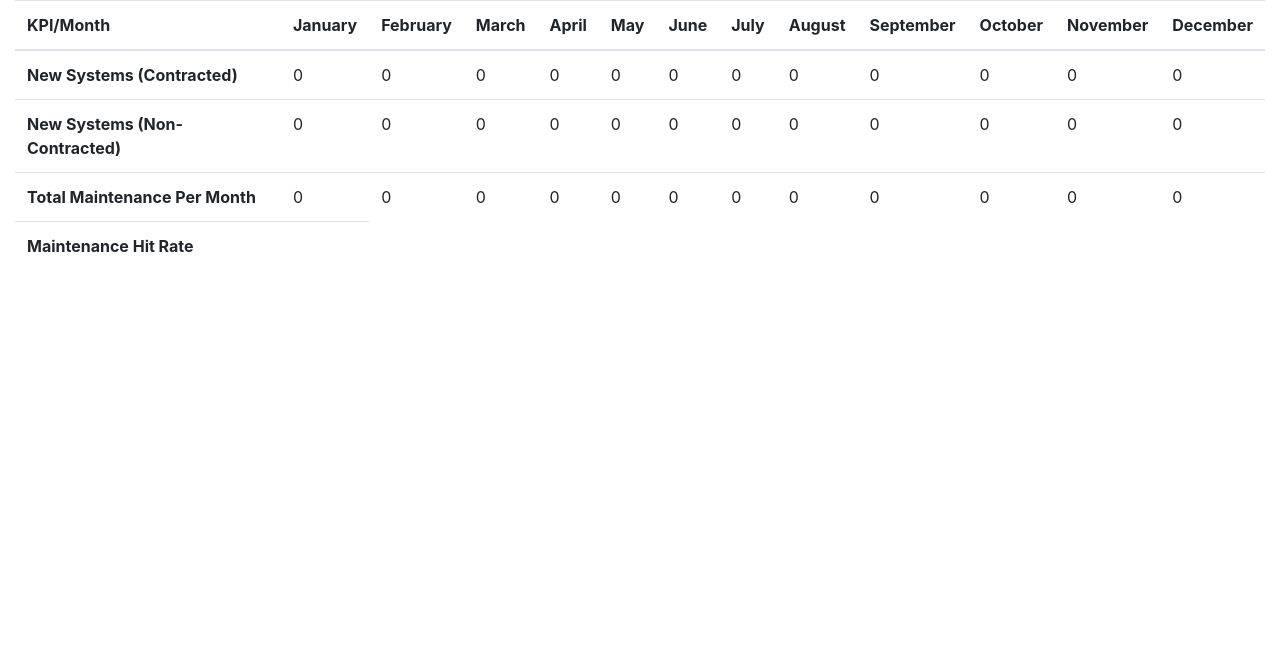
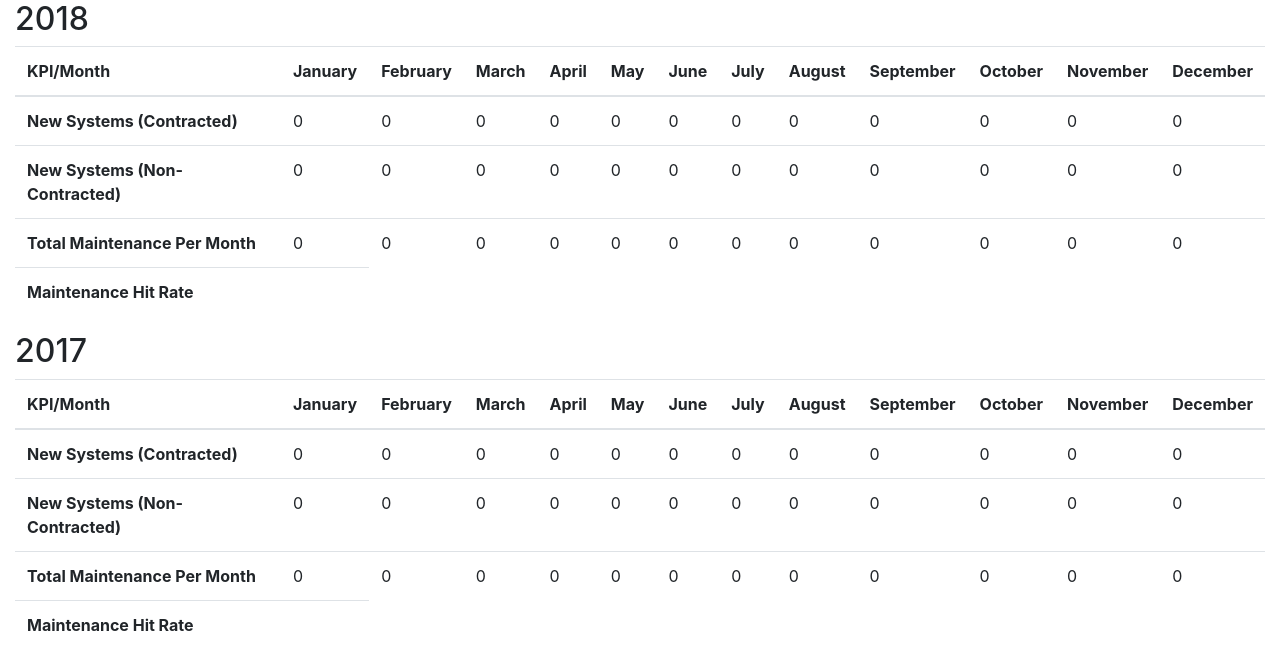
Before and after one commit to joshlsullivan/goldstar-asset-tracking, a Django app: page /systems/report/ in a window 1280 px wide. Shown: the top 670 px of the page. Run offline with Django 3.2, Linux system fonts and the light colour scheme; data that the repository does not hold is empty; some libraries are stand-ins or nearby versions.

Commit message:
updated table

```diff
--- a/system/templates/system/kpi_report.html
+++ b/system/templates/system/kpi_report.html
@@ -3,6 +3,7 @@
 <div class="container-fluid">
   <div class="row">
     <div class="col-md-12">
+      <h2>{{ current_year }}</h2>
       <table class="table">
         <thead>
           <tr>
@@ -75,5 +76,80 @@
       </table>
     </div>
   </div>
+  <div class="row">
+    <div class="col-md-12">
+      <h2>{{ previous_year }}</h2>
+      <table class="table">
+        <thead>
+          <tr>
+            <th scope="col">KPI/Month</th>
+            <th scope="col">January</th>
+            <th scope="col">February</th>
+            <th scope="col">March</th>
+            <th scope="col">April</th>
+            <th scope="col">May</th>
+            <th scope="col">June</th>
+            <th scope="col">July</th>
+            <th scope="col">August</th>
+            <th scope="col">September</th>
+            <th scope="col">October</th>
+            <th scope="col">November</th>
+            <th scope="col">December</th>
+          </tr>
+        </thead>
+        <tbody>
+          <tr>
+            <th scope="row">New Systems (Contracted)</th>
+            <td>{{ jan_pre_con }}</td>
+            <td>{{ feb_pre_con }}</td>
+            <td>{{ mar_pre_con }}</td>
+            <td>{{ apr_pre_con }}</td>
+            <td>{{ may_pre_con }}</td>
+            <td>{{ jun_pre_con }}</td>
+            <td>{{ jul_pre_con }}</td>
+            <td>{{ aug_pre_con }}</td>
+            <td>{{ sep_pre_con }}</td>
+            <td>{{ oct_pre_con }}</td>
+            <td>{{ nov_pre_con }}</td>
+            <td>{{ dec_pre_con }}</td>
+          </tr>
+          <tr>
+            <th scope="row">New Systems (Non-Contracted)</th>
+            <td>{{ jan_pre_non_con }}</td>
+            <td>{{ feb_pre_non_con }}</td>
+            <td>{{ mar_pre_non_con }}</td>
+            <td>{{ apr_pre_non_con }}</td>
+            <td>{{ may_pre_non_con }}</td>
+            <td>{{ jun_pre_non_con }}</td>
+            <td>{{ jul_pre_non_con }}</td>
+            <td>{{ aug_pre_non_con }}</td>
+            <td>{{ sep_pre_non_con }}</td>
+            <td>{{ oct_pre_non_con }}</td>
+            <td>{{ nov_pre_non_con }}</td>
+            <td>{{ dec_pre_non_con }}</td>
+          </tr>
+          <tr>
+            <th scope="row">Total Maintenance Per Month</th>
+            <td>{{ jan_pre_man }}</td>
+            <td>{{ feb_pre_man }}</td>
+            <td>{{ mar_pre_man }}</td>
+            <td>{{ apr_pre_man }}</td>
+            <td>{{ may_pre_man }}</td>
+            <td>{{ jun_pre_man }}</td>
+            <td>{{ jul_pre_man }}</td>
+            <td>{{ aug_pre_man }}</td>
+            <td>{{ sep_pre_man }}</td>
+            <td>{{ oct_pre_man }}</td>
+            <td>{{ nov_pre_man }}</td>
+            <td>{{ dec_pre_man }}</td>
+          </tr>
+          <tr>
+            <th scope="row">Maintenance Hit Rate</th>
+            <td></td>
+          </tr>
+        </tbody>
+      </table>
+    </div>
+  </div>
 </div>
 {% endblock %}
--- a/system/views.py
+++ b/system/views.py
@@ -75,10 +75,49 @@ class SystemsKPIReport(View):
         oct_cur_man = Job.objects.filter(job_date__year=current_year).filter(job_date__month='10').filter(job_category='Maintenance').count()
         nov_cur_man = Job.objects.filter(job_date__year=current_year).filter(job_date__month='11').filter(job_category='Maintenance').count()
         dec_cur_man = Job.objects.filter(job_date__year=current_year).filter(job_date__month='12').filter(job_category='Maintenance').count()
+        # Previous year
+        jan_pre_con = System.objects.filter(contract_date__year=previous_year).filter(contract_date__month='01').filter(contracted='Y').count()
+        feb_pre_con = System.objects.filter(contract_date__year=previous_year).filter(contract_date__month='02').filter(contracted='Y').count()
+        mar_pre_con = System.objects.filter(contract_date__year=previous_year).filter(contract_date__month='03').filter(contracted='Y').count()
+        apr_pre_con = System.objects.filter(contract_date__year=previous_year).filter(contract_date__month='04').filter(contracted='Y').count()
+        may_pre_con = System.objects.filter(contract_date__year=previous_year).filter(contract_date__month='05').filter(contracted='Y').count()
+        jun_pre_con = System.objects.filter(contract_date__year=previous_year).filter(contract_date__month='06').filter(contracted='Y').count()
+        jul_pre_con = System.objects.filter(contract_date__year=previous_year).filter(contract_date__month='07').filter(contracted='Y').count()
+        aug_pre_con = System.objects.filter(contract_date__year=previous_year).filter(contract_date__month='08').filter(contracted='Y').count()
+        sep_pre_con = System.objects.filter(contract_date__year=previous_year).filter(contract_date__month='09').filter(contracted='Y').count()
+        oct_pre_con = System.objects.filter(contract_date__year=previous_year).filter(contract_date__month='10').filter(contracted='Y').count()
+        nov_pre_con = System.objects.filter(contract_date__year=previous_year).filter(contract_date__month='11').filter(contracted='Y').count()
+        dec_pre_con = System.objects.filter(contract_date__year=previous_year).filter(contract_date__month='12').filter(contracted='Y').count()
+        jan_pre_non_con = System.objects.filter(contract_date__year=previous_year).filter(contract_date__month='01').filter(contracted='N').count()
+        feb_pre_non_con = System.objects.filter(contract_date__year=previous_year).filter(contract_date__month='02').filter(contracted='N').count()
+        mar_pre_non_con = System.objects.filter(contract_date__year=previous_year).filter(contract_date__month='03').filter(contracted='N').count()
+        apr_pre_non_con = System.objects.filter(contract_date__year=previous_year).filter(contract_date__month='04').filter(contracted='N').count()
+        may_pre_non_con = System.objects.filter(contract_date__year=previous_year).filter(contract_date__month='05').filter(contracted='N').count()
+        jun_pre_non_con = System.objects.filter(contract_date__year=previous_year).filter(contract_date__month='06').filter(contracted='N').count()
+        jul_pre_non_con = System.objects.filter(contract_date__year=previous_year).filter(contract_date__month='07').filter(contracted='N').count()
+        aug_pre_non_con = System.objects.filter(contract_date__year=previous_year).filter(contract_date__month='08').filter(contracted='N').count()
+        sep_pre_non_con = System.objects.filter(contract_date__year=previous_year).filter(contract_date__month='09').filter(contracted='N').count()
+        oct_pre_non_con = System.objects.filter(contract_date__year=previous_year).filter(contract_date__month='10').filter(contracted='N').count()
+        nov_pre_non_con = System.objects.filter(contract_date__year=previous_year).filter(contract_date__month='11').filter(contracted='N').count()
+        dec_pre_non_con = System.objects.filter(contract_date__year=previous_year).filter(contract_date__month='12').filter(contracted='N').count()
+        jan_pre_man = Job.objects.filter(job_date__year=previous_year).filter(job_date__month='01').filter(job_category='Maintenance').count()
+        feb_pre_man = Job.objects.filter(job_date__year=previous_year).filter(job_date__month='02').filter(job_category='Maintenance').count()
+        mar_pre_man = Job.objects.filter(job_date__year=previous_year).filter(job_date__month='03').filter(job_category='Maintenance').count()
+        apr_pre_man = Job.objects.filter(job_date__year=previous_year).filter(job_date__month='04').filter(job_category='Maintenance').count()
+        may_pre_man = Job.objects.filter(job_date__year=previous_year).filter(job_date__month='05').filter(job_category='Maintenance').count()
+        jun_pre_man = Job.objects.filter(job_date__year=previous_year).filter(job_date__month='06').filter(job_category='Maintenance').count()
+        jul_pre_man = Job.objects.filter(job_date__year=previous_year).filter(job_date__month='07').filter(job_category='Maintenance').count()
+        aug_pre_man = Job.objects.filter(job_date__year=previous_year).filter(job_date__month='08').filter(job_category='Maintenance').count()
+        sep_pre_man = Job.objects.filter(job_date__year=previous_year).filter(job_date__month='09').filter(job_category='Maintenance').count()
+        oct_pre_man = Job.objects.filter(job_date__year=previous_year).filter(job_date__month='10').filter(job_category='Maintenance').count()
+        nov_pre_man = Job.objects.filter(job_date__year=previous_year).filter(job_date__month='11').filter(job_category='Maintenance').count()
+        dec_pre_man = Job.objects.filter(job_date__year=previous_year).filter(job_date__month='12').filter(job_category='Maintenance').count()
         return render(
             request,
             'system/kpi_report.html',
             {
+                'current_year':current_year,
+                'previous_year':previous_year,
                 'jan_cur_con':jan_cur_con,
                 'feb_cur_con':feb_cur_con,
                 'mar_cur_con':mar_cur_con,
@@ -115,5 +154,41 @@ class SystemsKPIReport(View):
                 'oct_cur_man':oct_cur_man,
                 'nov_cur_man':nov_cur_man,
                 'dec_cur_man':dec_cur_man,
+                'jan_pre_con':jan_pre_con,
+                'feb_pre_con':feb_pre_con,
+                'mar_pre_con':mar_pre_con,
+                'apr_pre_con':apr_pre_con,
+                'may_pre_con':may_pre_con,
+                'jun_pre_con':jun_pre_con,
+                'jul_pre_con':jul_pre_con,
+                'aug_pre_con':aug_pre_con,
+                'sep_pre_con':sep_pre_con,
+                'oct_pre_con':oct_pre_con,
+                'nov_pre_con':nov_pre_con,
+                'dec_pre_con':dec_pre_con,
+                'jan_pre_non_con':jan_pre_non_con,
+                'feb_pre_non_con':feb_pre_non_con,
+                'mar_pre_non_con':mar_pre_non_con,
+                'apr_pre_non_con':apr_pre_non_con,
+                'may_pre_non_con':may_pre_non_con,
+                'jun_pre_non_con':jun_pre_non_con,
+                'jul_pre_non_con':jul_pre_non_con,
+                'aug_pre_non_con':aug_pre_non_con,
+                'sep_pre_non_con':sep_pre_non_con,
+                'oct_pre_non_con':oct_pre_non_con,
+                'nov_pre_non_con':nov_pre_non_con,
+                'dec_pre_non_con':dec_pre_non_con,
+                'jan_pre_man':jan_pre_man,
+                'feb_pre_man':feb_pre_man,
+                'mar_pre_man':mar_pre_man,
+                'apr_pre_man':apr_pre_man,
+                'may_pre_man':may_pre_man,
+                'jun_pre_man':jun_pre_man,
+                'jul_pre_man':jul_pre_man,
+                'aug_pre_man':aug_pre_man,
+                'sep_pre_man':sep_pre_man,
+                'oct_pre_man':oct_pre_man,
+                'nov_pre_man':nov_pre_man,
+                'dec_pre_man':dec_pre_man,
             }
         )
```
